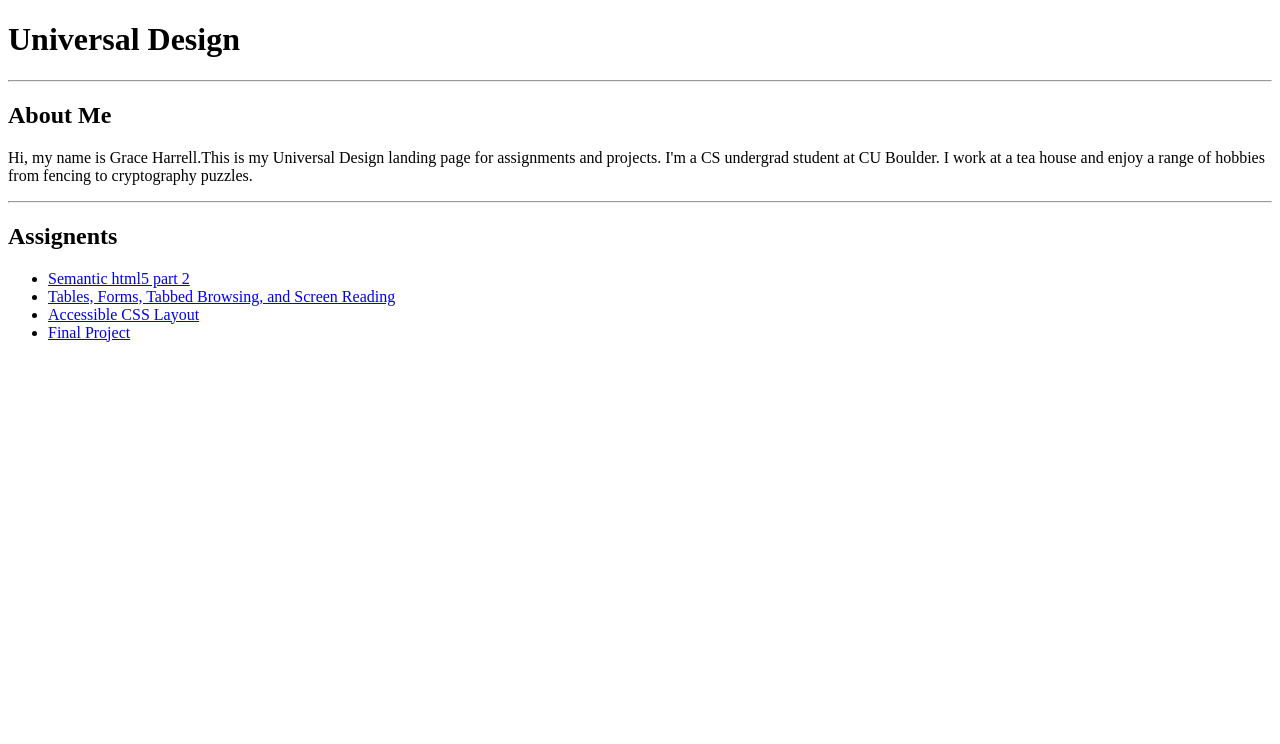
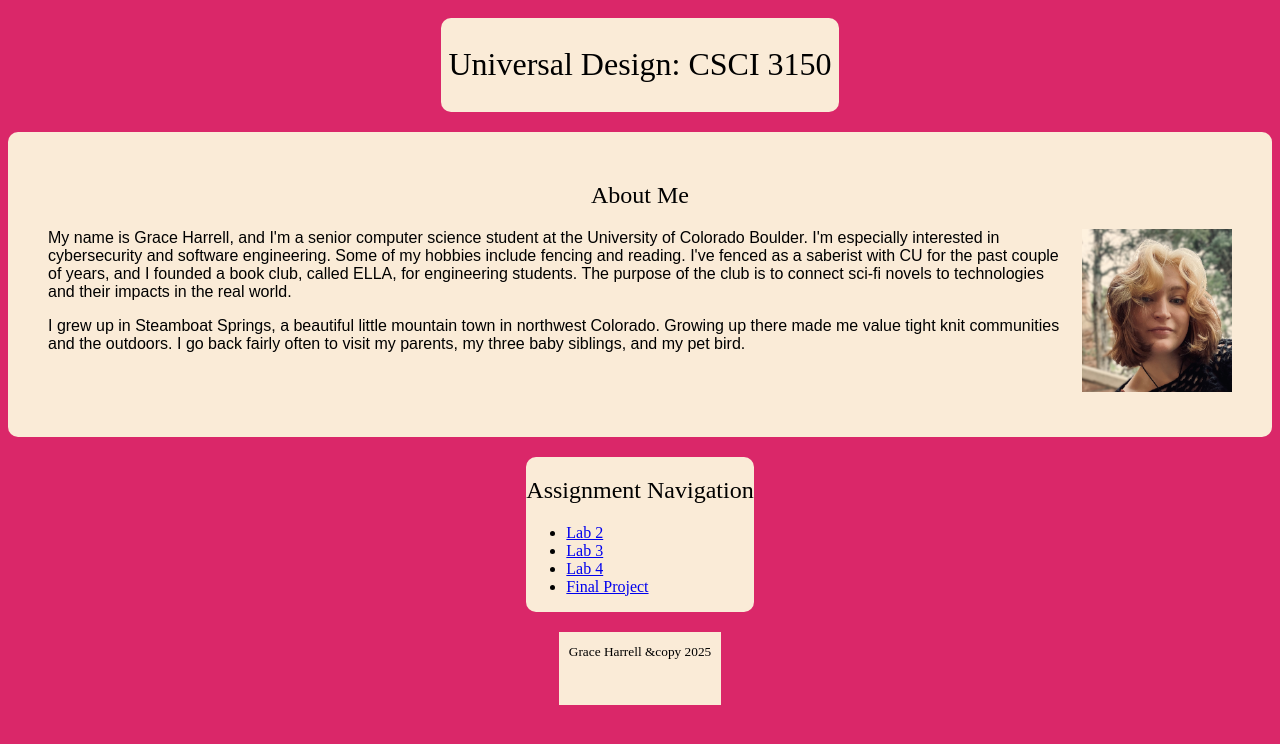
Before and after one commit to grace-harrell/grace-harrell.github.io, a website: page universal-design/index.html in a window 1280 px wide. Drawn offline with nearby package versions, Linux system fonts and the light colour scheme.

Commit message:
added css changes

```diff
--- /dev/null
+++ b/universal-design/css/index.css
@@ -0,0 +1,84 @@
+@import url('https://fonts.googleapis.com/css2?family=Roboto+Mono:ital,wght@0,100..700;1,100..700&family=Roboto+Serif:ital,opsz,wght@0,8..144,100..900;1,8..144,100..900&family=Roboto:ital,wght@0,100..900;1,100..900&display=swap');
+
+html{
+ background-color: rgb(218, 39, 105);
+}
+h1,
+h2,
+h3 {
+    font-family: serif;
+    font-weight: normal;
+    text-align: center;
+}
+ p{
+    font-family: sans-serif;
+ }
+
+img {
+    padding: inherit;
+    margin:auto;
+    width: 150px;
+    display: block;
+    float: right;
+    margin: 0px 0px 15px 20px;
+}
+.container {
+    margin: 0 auto;
+    display: grid;
+    height: 100vh;
+    grid-template-columns: 2fr 1fr;
+    grid-template-rows: 1fr 1fr 1fr 1fr 1fr;
+    grid-template-areas:
+    "heady heady"
+    "mainy navvy"
+    "mainy navvy"
+    "mainy navvy"
+    "footy footy";
+}
+
+header{
+    grid-area: heady;
+    background-color: antiquewhite;
+    margin: auto 20px;
+    padding: 7px 7px;
+    border-radius: 10px;
+}
+main{
+    grid-area: mainy; align-items: center;
+    background-color: antiquewhite;
+    margin: 0 20px;
+    padding: 30px 40px;
+    border-radius: 10px;
+}
+nav{
+    grid-area: navvy;
+    background-color: antiquewhite;
+    margin: 0px 20px;
+    border-radius: 10px;
+}
+footer{
+    grid-area: footy; text-align: center;
+    background-color: antiquewhite;
+    margin: auto 0px;
+    padding: 10px;
+}
+
+@media screen
+  and (max-width: 1400px)  {
+.container {
+grid-template-columns:
+   1fr;
+grid-template-areas:
+  "heady"
+  "mainy"
+  "navvy"
+  "footy";
+}
+header,
+nav,
+main,
+footer{
+    margin: 10px auto;
+}
+
+}
--- a/universal-design/index.html
+++ b/universal-design/index.html
@@ -4,31 +4,34 @@
     <meta charset="utf-8">
     <meta name="viewport" content="width=device-width, initial-scale=1">
     <title>Universal Design</title>
-    <link href="https://fonts.googleapis.com/css2?family=Material+Symbols+Outlined" rel="stylesheet" />
+    <link rel="stylesheet" href="css/index.css">
   </head>
   <body>
-    <h1>Universal Design</h1>
-
-    <hr>
-
-    <h2>About Me</h2>
-    <p> Hi, my name is Grace Harrell.This is my Universal Design landing page for assignments and projects. I'm a CS undergrad student at CU Boulder. I work at a tea house and
-        enjoy a range of hobbies from fencing to cryptography puzzles.
-    </p>
-
-    <hr>
-
-    <h2>Assignents</h2>
-    <ul>
-      <li><a href="csci3150_assignment1.html">Semantic html5 part 2</a></li>
-     <li><a href="csci3150_assignment2.html">Tables, Forms, Tabbed Browsing, and Screen Reading</a></li>
-     <li><a href="responsivepages.html">Accessible CSS Layout</a></li>
-     <li><a href="project2/universal_design_final_project.html">Final Project</a></li>
-
-
-
-    </ul>
-  </body>
-
-
+    <div class="container">
+      <header>
+        <h1>Universal Design: CSCI 3150</h1>
+      </header>
+      <nav>
+        <h2>Assignment Navigation</h2>
+          <ul>
+            <li><a href="csci3150_assignment1.html">Lab 2</a></li>
+            <li><a href="csci3150_assignment2.html">Lab 3</a></li>
+            <li><a href="responsivepages.html">Lab 4</a></li>
+            <li><a href="project2/universal_design_final_project.html">Final Project</a></li>
+          </ul>
+      </nav>
+      <main>
+          <section>
+            <h2>About Me</h2>
+            <p> <img src="../images/profile_icon.jpg" alt="Head shot of Grace with a blurred background. She has a strawberry blond bob and is wearing a black mesh top.">
+              My name is Grace Harrell, and I'm a senior computer science student at the University of Colorado Boulder. I'm especially interested in cybersecurity and software engineering. Some of my hobbies include fencing and reading. I've fenced as a saberist with CU for the past couple of years, and I founded a book club, called ELLA, for engineering students. The purpose of the club is to connect sci-fi novels to technologies and their impacts in the real world.
+            </p>
+            <p>
+              I grew up in Steamboat Springs, a beautiful little mountain town in northwest Colorado. Growing up there made me value tight knit communities and the outdoors. I go back fairly often to visit my parents, my three baby siblings, and my pet bird.
+            </p>
+          </section>
+      </main>
+      <footer><small>Grace Harrell &amp;copy 2025</small></footer>
+  </div>
+</body>
 </html>
```
